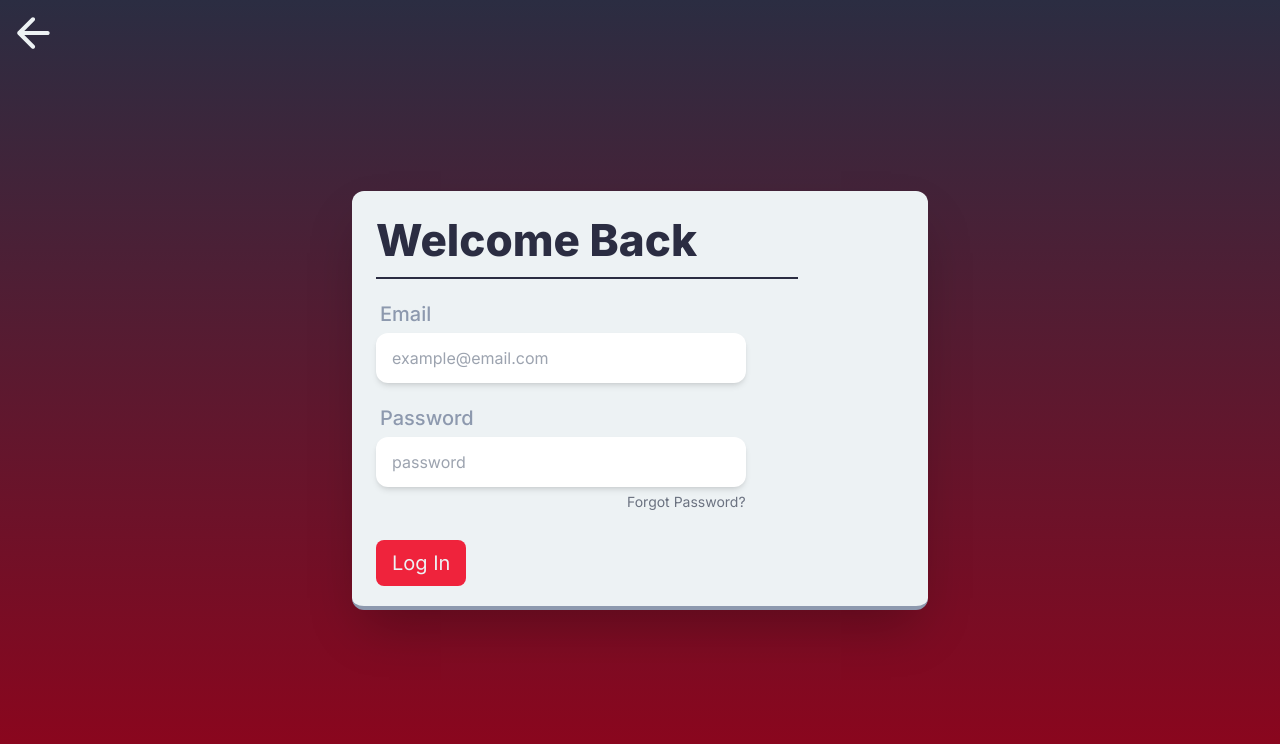
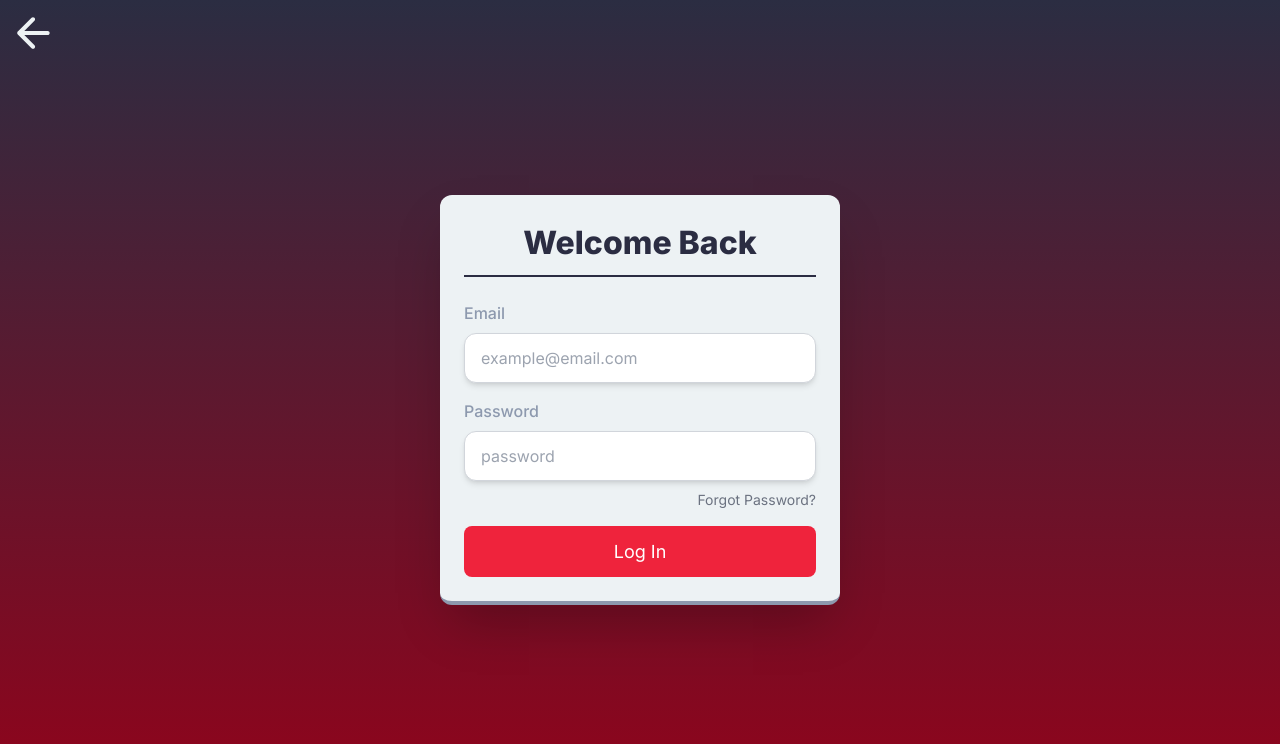
Before and after one commit to tomasllee/sevenworkstest, a Next.js app in the folder sevenworks/: page /register/login in a window 1280 px wide. Shown: the top 744 px of the page. Built offline with nearby package versions, Linux system fonts and the light colour scheme.

Commit message:
page.tsx
Fixed login button centering

```diff
--- a/sevenworks/src/app/register/login/page.tsx
+++ b/sevenworks/src/app/register/login/page.tsx
@@ -39,33 +39,49 @@ export default function Login() {
     }
 
     return(
-        <div className = "flex items-center h-screen bg-gradient-to-b from-navy to-darkRed overflow-hidden">
-            <a href = "../../" className = "absolute left-2 top-2">
+        <div className="flex justify-center items-center min-h-screen bg-gradient-to-b from-navy to-darkRed">
+            <a href="../../" className="absolute left-2 top-2">
                 <BackArrow />
             </a>
-            <form className = "flex w-screen justify-center" onSubmit={handleSubmit}>
-                <div className = "flex flex-col w-[45%] h-[55%] bg-offWhite rounded-xl shadow-2xl py-4 px-6 gap-1 border-b-4 border-lightGray">
-                    <h2 className = "text-[44px] font-extrabold text-navy">Welcome Back</h2>
-                    <div className = "w-[80%] h-[2px] bg-navy"></div>
-                    <div className = "flex flex-col h-fit gap-1 mt-4">
-                        <p className = "text-lightGray text-[20px] font-medium pl-1">Email</p>
-                        <input type = "email" placeholder = "example@email.com" name = "email" disabled = {pending}
-                        value = {email} onChange = {(e) => setEmail(e.target.value)}
-                        className = "w-[70%] h-[50px] rounded-xl pl-4 shadow-md text-navy invalid:border-darkRed"></input>
-                    </div>
-                    <div className = "flex flex-col h-fit gap-1 mt-4 mb-6">
-                        <p className = "text-lightGray text-[20px] font-medium pl-1">Password</p>
-                        <input type = "password" placeholder = "password" name = "password" disabled = {pending}
-                        value = {password} onChange = {(e) => setPassword(e.target.value)}
-                        className = "w-[70%] h-[50px] rounded-xl pl-4 shadow-md text-navy"></input>
-                        <a href = "#" className = "flex justify-end text-gray-500 text-[14px] w-[70%] hover:text-black">Forgot Password?</a>
-                    </div>
-                    <button type = "submit" disabled = {pending}
-                    className = "text-offWhite text-[20px] bg-lightRed w-fit px-4 py-2 rounded-lg hover:bg-darkRed">
-                        Log In
-                    </button>
-                    <p>{error}</p>
+            <form className="flex flex-col w-[400px] bg-offWhite p-6 rounded-xl shadow-2xl border-b-4 border-lightGray">
+                <h2 className="text-[32px] font-extrabold text-navy text-center">Welcome Back</h2>
+                <div className="w-full h-[2px] bg-navy my-2"></div>
+
+                <div className="flex flex-col gap-2 mt-4">
+                    <p className="text-lightGray text-[16px] font-medium">Email</p>
+                    <input
+                        type="email"
+                        placeholder="example@email.com"
+                        name="email"
+                        disabled={pending}
+                        value={email}
+                        onChange={(e) => setEmail(e.target.value)}
+                        className="w-full h-[50px] rounded-xl pl-4 shadow-md text-navy border border-gray-300 focus:ring-2 focus:ring-navy"
+                    />
                 </div>
+
+                <div className="flex flex-col gap-2 mt-4 mb-4">
+                    <p className="text-lightGray text-[16px] font-medium">Password</p>
+                    <input
+                        type="password"
+                        placeholder="password"
+                        name="password"
+                        disabled={pending}
+                        value={password}
+                        onChange={(e) => setPassword(e.target.value)}
+                        className="w-full h-[50px] rounded-xl pl-4 shadow-md text-navy border border-gray-300 focus:ring-2 focus:ring-navy"
+                    />
+                    <a href="#" className="text-gray-500 text-[14px] text-right hover:text-black">Forgot Password?</a>
+                </div>
+
+                <button
+                    type="submit"
+                    disabled={pending}
+                    className="w-full text-white text-[18px] bg-lightRed py-3 rounded-lg hover:bg-darkRed transition duration-200"
+                >
+                    Log In
+                </button>
+                {error && <p className="text-red-500 text-center mt-2">{error}</p>}
             </form>
         </div>
     );
```
